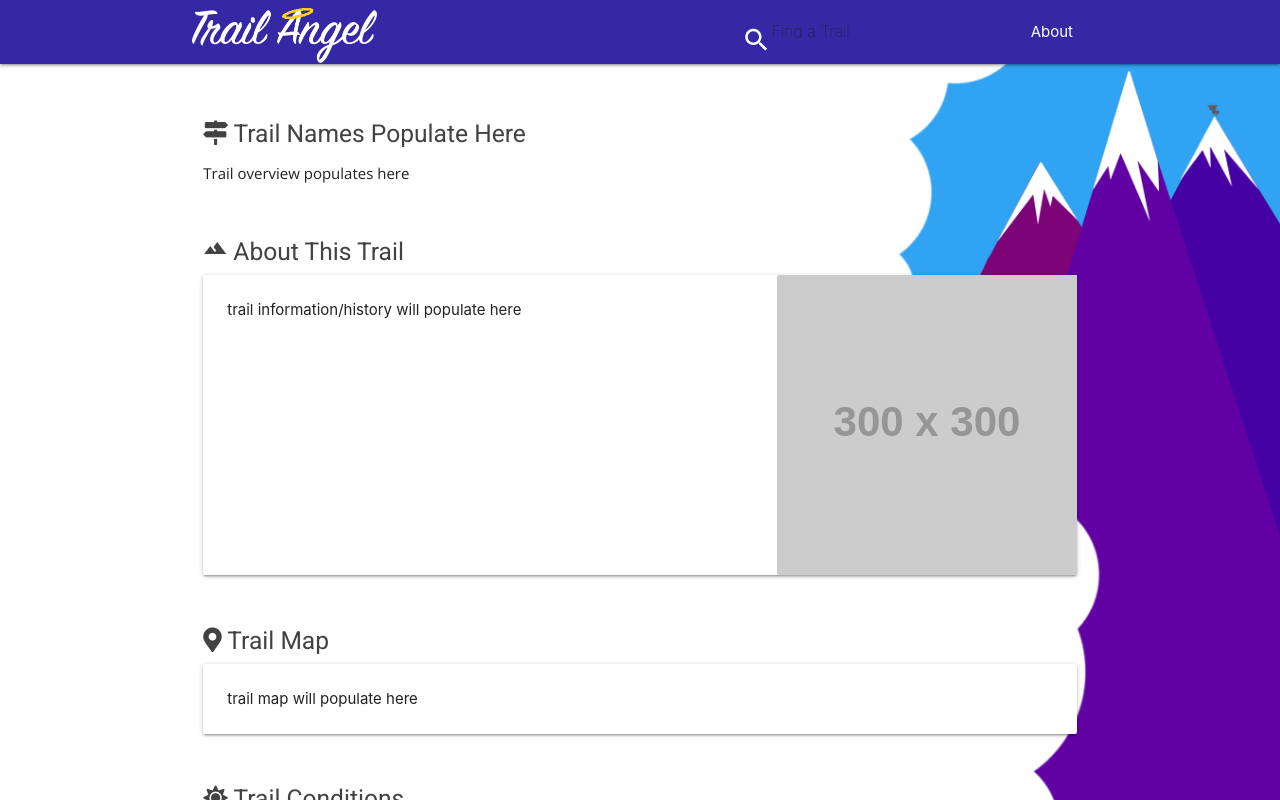
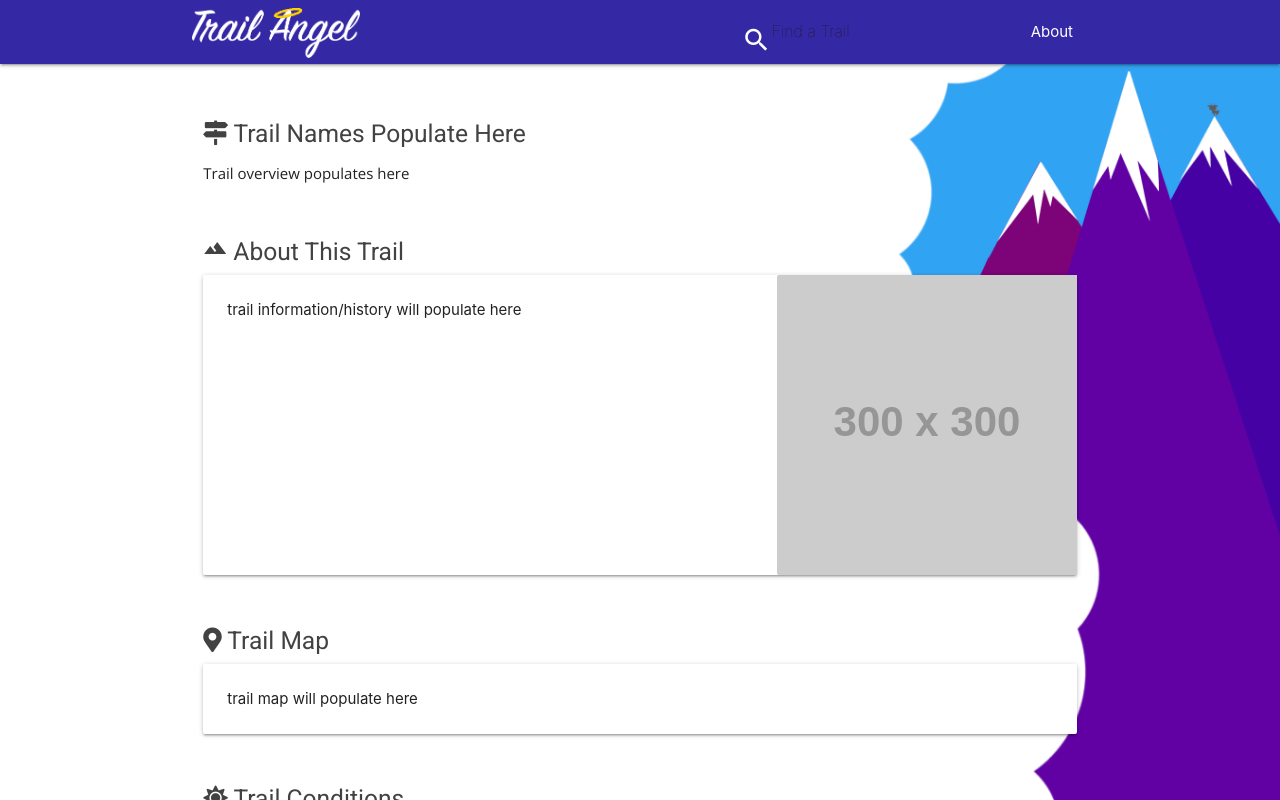
Before and after one commit to carriedowling/bikeShed, a plain HTML site: page index.html in a window 1280 px wide. Shown: the top 800 px of the page. Drawn offline with nearby package versions, Linux system fonts and the light colour scheme; placeholder pictures from the web are drawn by us.

Commit message:
Changed Banner for Mobile Responsive

```diff
--- a/assets/css/style.css
+++ b/assets/css/style.css
@@ -60,7 +60,6 @@ brand-logo {
 img#ta-logo {
   display: inline-block;
   margin-top: .5rem;
-  max-width: 50%;
 }
 
 #search {
@@ -96,6 +95,9 @@ input::placeholder {
   color: #fff !important;
 }
 
+#ta-logo {
+  height: 50px;
+}
 
 /*** Media Queries ***/
 
```
